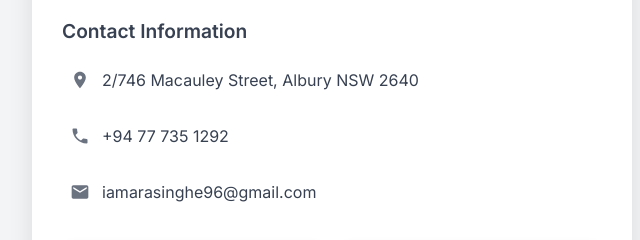
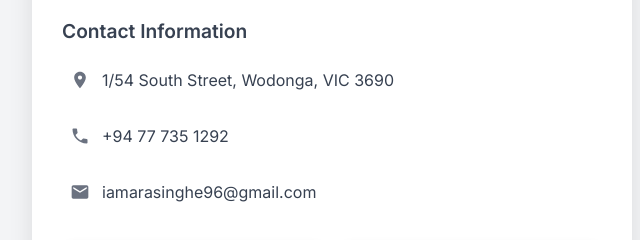
Before and after one commit to iamarasinghe96/himate, a plain HTML site: page index.html in a window 1280 px wide. Shown: the part 199-439 px from the top of the page, 308-948 px from the left. Drawn offline with Linux system fonts and the light colour scheme.

Commit message:
Update index.html

```diff
--- a/index.html
+++ b/index.html
@@ -507,7 +507,7 @@
             // Personal Information
             name: 'Indika Amarasinghe',
             tagline: 'Project Manager',
-            address: '2/746 Macauley Street, Albury NSW 2640',
+            address: '1/54 South Street, Wodonga, VIC 3690',
             phone: '+94777351292',
             phoneDisplay: '+94 77 735 1292',
             email: 'iamarasinghe96@gmail.com',
```
